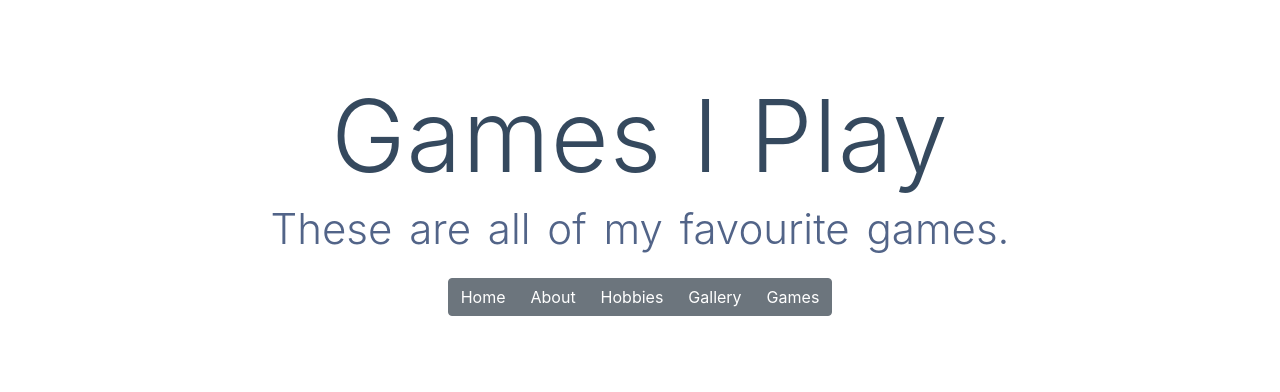
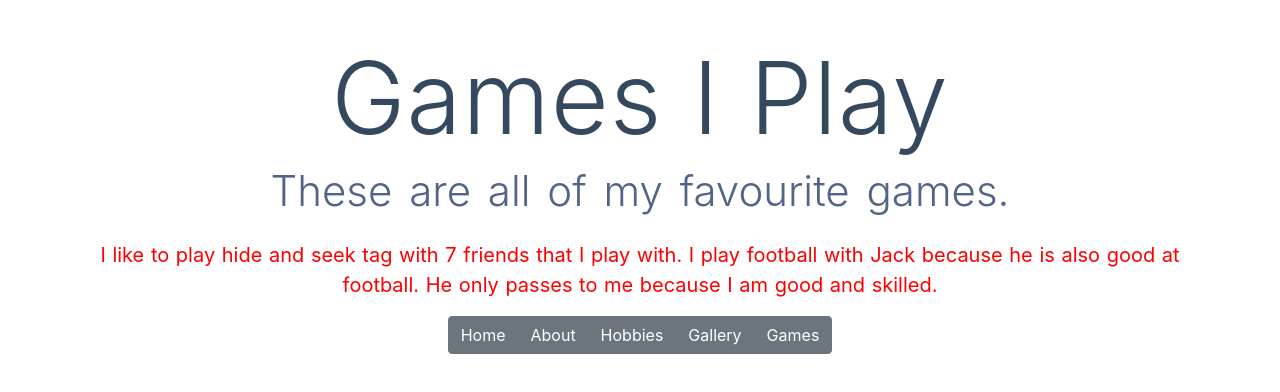
Before and after one commit to GeorgeStevenScott/georgestevenscott.github.io, a Nuxt app: page /games in a window 1280 px wide. Shown: the part 204-596 px from the top of the page. Built offline with nearby package versions, Linux system fonts and the light colour scheme.

Commit message:
Update games page

```diff
--- a/pages/games.vue
+++ b/pages/games.vue
@@ -7,6 +7,9 @@
       <h2 class="subtitle">
         These are all of my favourite games.
       </h2>
+      <p>
+        I like to play hide and seek tag with 7 friends that I play with. I play football with Jack because he is also good at football. He only passes to me because I am good and skilled.
+      </p>
       <main-menu/>
     </div>
   </section>
```
